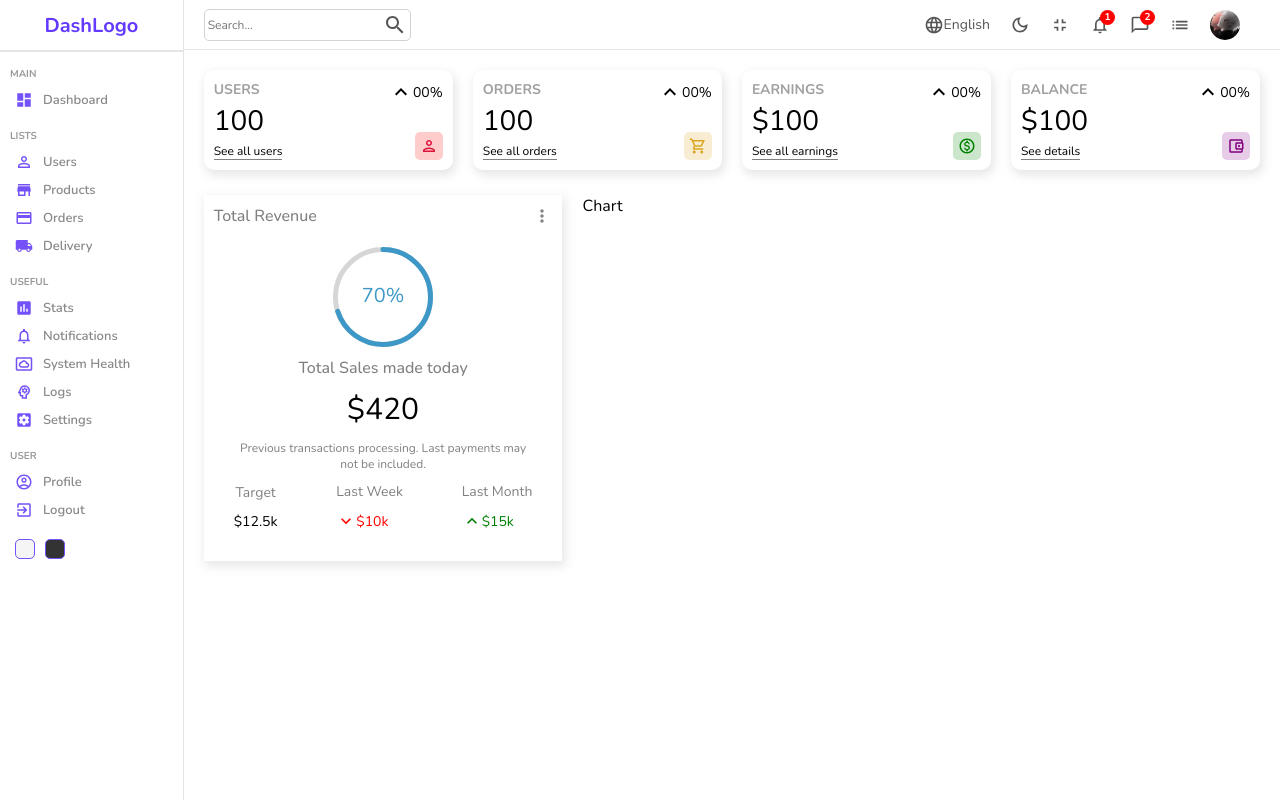
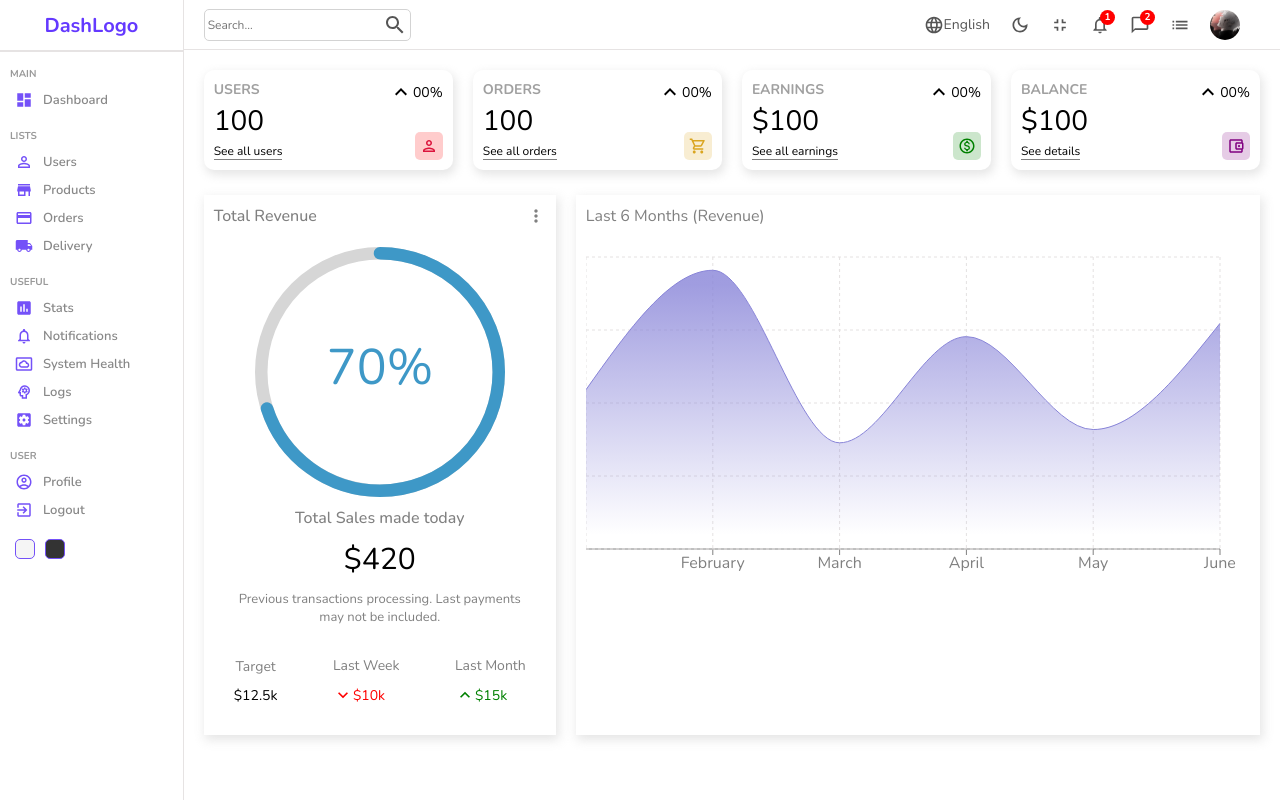
Before and after one commit to bahaayoussof/admin-dashboard, a React (Create React App) app: page / in a window 1280 px wide. Built offline with nearby package versions, Linux system fonts and the light colour scheme.

Commit message:
add revenue chart

```diff
--- a/package.json
+++ b/package.json
@@ -15,6 +15,7 @@
     "react-dom": "^18.2.0",
     "react-router-dom": "^6.6.2",
     "react-scripts": "5.0.1",
+    "recharts": "^2.3.2",
     "sass": "^1.57.1",
     "web-vitals": "^2.1.4"
   },
--- a/src/components/chart/Chart.jsx
+++ b/src/components/chart/Chart.jsx
@@ -1,8 +1,59 @@
 import React from "react";
+import {
+	LineChart,
+	Line,
+	Area,
+	XAxis,
+	YAxis,
+	CartesianGrid,
+	Tooltip,
+	Legend,
+	ResponsiveContainer,
+	AreaChart,
+} from "recharts";
 
 import "./chart.scss";
+
+const data = [
+	{ name: "January", Total: 1200 },
+	{ name: "February", Total: 2100 },
+	{ name: "March", Total: 800 },
+	{ name: "April", Total: 1600 },
+	{ name: "May", Total: 900 },
+	{ name: "June", Total: 1700 },
+];
+
 const Chart = () => {
-	return <div className="chart">Chart</div>;
+	return (
+		<div className="chart">
+			<div className="title">Last 6 Months (Revenue)</div>
+			<ResponsiveContainer aspect={2 / 1}>
+				<AreaChart
+					width={730}
+					height={250}
+					data={data}
+					margin={{ top: 10, right: 30, left: 0, bottom: 0 }}
+				>
+					<defs>
+						<linearGradient id="total" x1="0" y1="0" x2="0" y2="1">
+							<stop offset="5%" stopColor="#8884d8" stopOpacity={0.8} />
+							<stop offset="95%" stopColor="#8884d8" stopOpacity={0} />
+						</linearGradient>
+					</defs>
+					<XAxis dataKey="name" stroke="gray"/>
+					<CartesianGrid strokeDasharray="3 3" className="chartGrid" />
+					<Tooltip />
+					<Area
+						type="monotone"
+						dataKey="Total"
+						stroke="#8884d8"
+						fillOpacity={1}
+						fill="url(#total)"
+					/>
+				</AreaChart>
+			</ResponsiveContainer>
+		</div>
+	);
 };
 
 export default Chart;
--- a/src/components/chart/chart.scss
+++ b/src/components/chart/chart.scss
@@ -1,4 +1,16 @@
 .chart {
-  flex: 4;
+	flex: 4;
+	padding: 10px;
+	color: #808080;
 
+	-webkit-box-shadow: 2px 4px 10px 1px rgba(201, 201, 201, 0.47);
+	box-shadow: 2px 4px 10px 1px rgba(201, 201, 201, 0.47);
+
+  .title {
+    margin-bottom: 20px;
+  }
+
+  .chartGrid {
+    stroke: #e4e1e1
+  }
 }
--- a/src/components/featured/featured.scss
+++ b/src/components/featured/featured.scss
@@ -26,8 +26,8 @@
 		gap: 10px;
 
 		.featuredChart {
-			width: 100px;
-			height: 100px;
+			width: 250px;
+			height: 250px;
 		}
 
 		.title {
@@ -40,7 +40,7 @@
 		}
 
 		.desc {
-			font-size: 12px;
+			font-size: 13px;
 			font-weight: 300;
 			color: #808080;
 			text-align: center;
@@ -48,6 +48,7 @@
 
 		.summary {
 			width: 100%;
+      margin-top: 20px;
 			display: flex;
 			align-items: center;
 			justify-content: space-between;
```
Also changed, not shown: 1 other file (tests, documents, lock files or other folders).
